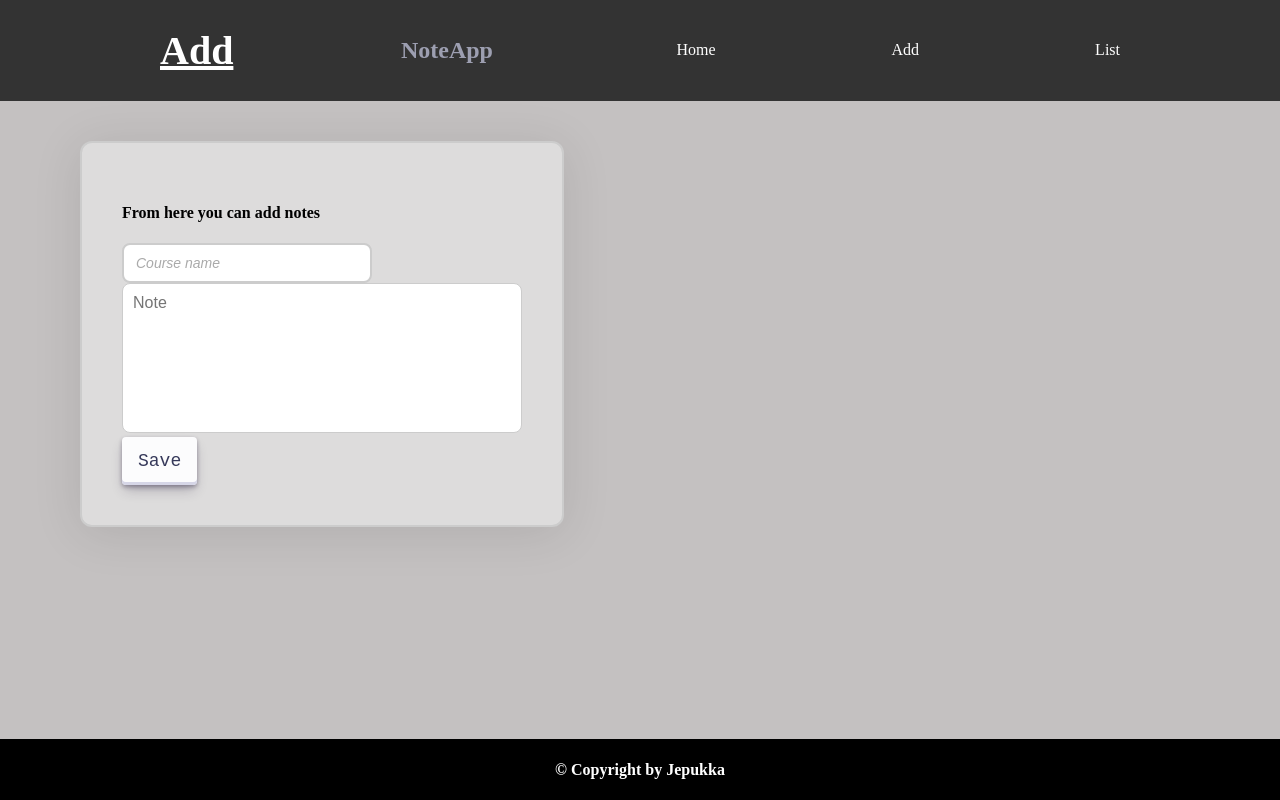
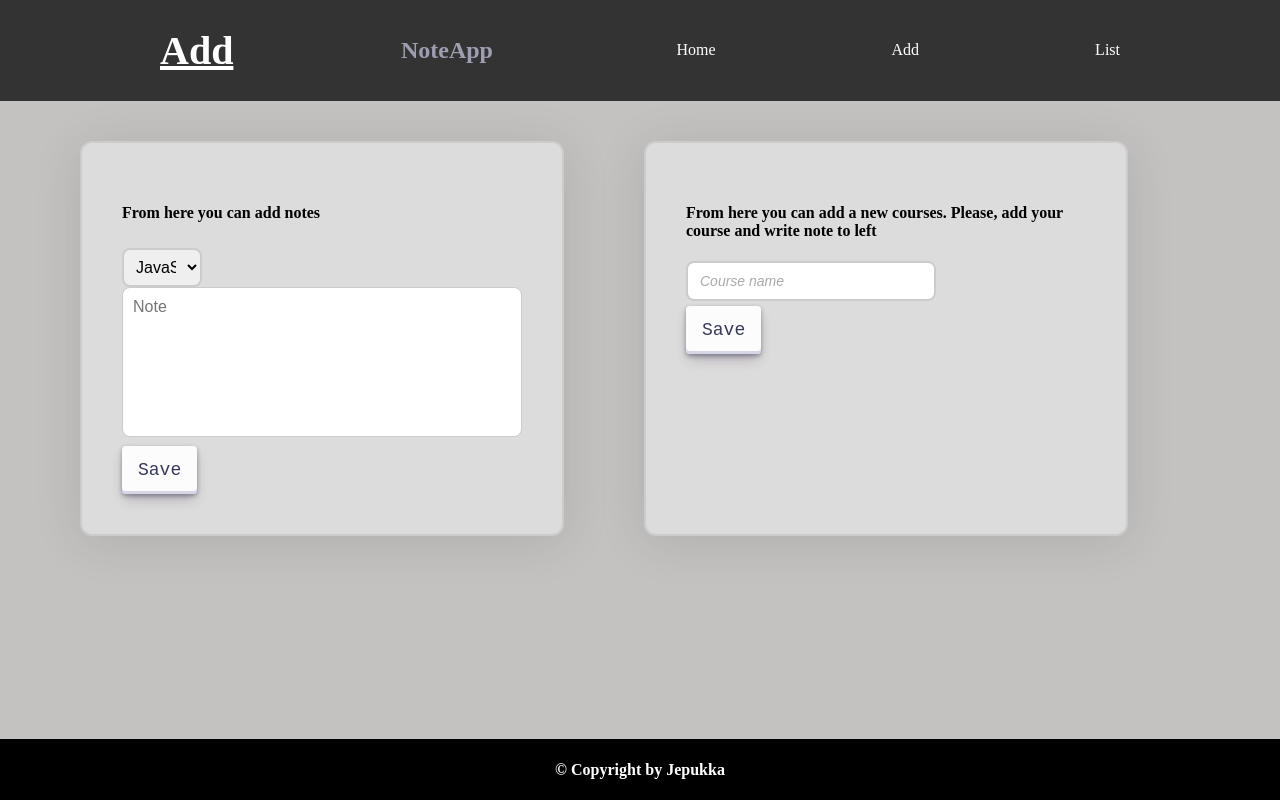
Before and after one commit to JesseHalme/Frontend-2024, a React (Vite) app in the folder vite-project/: page /add in a window 1280 px wide. Built offline with nearby package versions, Linux system fonts and the light colour scheme.

Commit message:
hard step is going now... trying get api to work

```diff
--- a/vite-project/src/MyCourse.jsx
+++ b/vite-project/src/MyCourse.jsx
@@ -1,6 +1,8 @@
+import React, { useState } from "react";
+import Dropdown from "./components/dropdown";
+import PrefefinedNotes from "./courcsenotes/PrefefinedNotes";
 import Note from "./Note";
-import PrefefinedNotes from "./courcsenotes/PrefefinedNotes";
-import { useState } from "react";
+import ApiNotes from "./courcsenotes/ApiNotes";
 
 function MyCourse() {
     const peeps = PrefefinedNotes((state) => state.peeps);
@@ -10,32 +12,26 @@ function MyCourse() {
         setSelectedCourse(e.target.value);
     };
 
+    const courseNames = peeps.map(peep => peep.coursename);
+
     return (
         <div className="saved_notes">
             <div id="text_savednotes">
-            <h1>Saved Notes</h1>
+                <h1>Saved Notes</h1>
             </div>
             <div id="line"></div>
 
-            <select id="dropdown" value={selectedCourse} onChange={CourseChange}>
-                {peeps.map((peep, i) => (
-                    <option key={i} value={peep.coursename}>
-                        {peep.coursename}
-                    </option>
-                ))}
-            </select>
+            <div id="ApiDiv">
+                <Dropdown
+                    options={courseNames}
+                    selectedValue={selectedCourse}
+                    onChange={CourseChange}
+                />
 
-            <ul>
-                {
-                    peeps.map((peep, i) => {
-                        return (
-                            <Note key={i} coursename={peep.coursename} script={peep.script} />
-                        );
-                    })
-                }
-            </ul>
+                <ApiNotes />
+            </div>
+
         </div>
-
     );
 }
 
--- a/vite-project/src/NoteCreator.jsx
+++ b/vite-project/src/NoteCreator.jsx
@@ -1,36 +1,59 @@
-import { useState } from "react";
-import PrefefinedNotes from "./courcsenotes/PrefefinedNotes";
+import React, { useState } from "react";
+import Dropdown from "./components/dropdown";
+import PrefefinedNotes, { CourseId } from "./courcsenotes/PrefefinedNotes";
+import TimeStamp from "./components/Timestamp";
+import ApiNotes from "./courcsenotes/ApiNotes";
+
 
 function NoteCreator() {
     const [coursename, setCourseName] = useState("");
     const [note, setNote] = useState("");
+
+    const peeps = PrefefinedNotes((state) => state.peeps);
     const saveNote = PrefefinedNotes((state) => state.saveNote);
 
-    const Save = () => {
 
-        if (coursename.length < 1 || note.length < 1) {
-            alert("MUST BE AT LEAST 1 CHARACTER");
+    const SaveNote = () => {
+        if (note.length < 1) {
+            alert("Note can't be empty");
+        } else {
+            const n = { id: TimeStamp(), script: note, timestamp: new Date().toISOString() };
+            setNote("");
+            saveNote(n);
+            console.log(`New Note TimeStamp is: ${n.id}`);
         }
-        else {
-            const n = { coursename, script: note };
+    };
+
+    const SaveCourse = () => {
+        const courses = PrefefinedNotes.getState().peeps;
+
+        if (coursename.length < 1) {
+            alert("Course name can't be empty");
+        }
+        else if (courses.some(course => course.coursename.toLowerCase() === coursename.toLowerCase())) {
+            alert(`Course '${coursename}' already exists!`);
+        } else {
+            const n = { id: CourseId(), coursename, script: note };
             setCourseName("");
             setNote("");
 
             saveNote(n);
-            alert(`Course ${coursename} added and it ID is...`);
+            alert(`Course ${coursename} added and it ID is ${n.id}`);
         }
     };
 
+    const courseNames = PrefefinedNotes((state) => state.peeps).map(peep => peep.coursename);
+
     return (
+        <div id="add_container">
 
-        <div className="note_container">
+
+            <div id="note_container">
                 <h4>From here you can add notes</h4>
-            <input
-                id="course_input"
-                type="text"
-                value={coursename}
+                <Dropdown
+                    options={courseNames}
+                    selectedValue={coursename}
                     onChange={(e) => setCourseName(e.target.value)}
-                placeholder="Course name"
                 />
                 <textarea
                     id="note_input"
@@ -39,7 +62,22 @@ function NoteCreator() {
                     onChange={(e) => setNote(e.target.value)}
                     placeholder="Note"
                 />
-            <button id="save_button" onClick={Save}>Save</button>
+                <button className="button" onClick={SaveNote}>Save</button>
+
+
+            </div>
+            <div id="course_container">
+                <h4>From here you can add a new courses. Please, add your course and write note to left</h4>
+                <input
+                    id="course_input"
+                    type="text"
+                    value={coursename}
+                    onChange={(e) => setCourseName(e.target.value)}
+                    placeholder="Course name"
+                />
+                <br />
+                <button className="button" onClick={SaveCourse}>Save</button>
+            </div>
         </div>
     );
 }
--- /dev/null
+++ b/vite-project/src/components/Timestamp.jsx
@@ -0,0 +1,19 @@
+import React from "react";
+
+    const TimeStamp = ({ timestamp }) => {
+    const date = new Date(timestamp);
+    const year = date.getFullYear();
+    const month = String(date.getMonth() + 1).padStart(2, '0');
+    const day = String(date.getDate()).padStart(2, '0');
+    const hours = String(date.getHours()).padStart(2, '0');
+    const minutes = String(date.getMinutes()).padStart(2, '0');
+    const seconds = String(date.getSeconds()).padStart(2, '0');
+
+    return (
+        <span>
+            {`${year}-${month}-${day}T${hours}:${minutes}:${seconds}`}
+        </span>
+    );
+};
+
+export default TimeStamp;
--- /dev/null
+++ b/vite-project/src/components/dropdown.jsx
@@ -0,0 +1,20 @@
+import React from "react";
+import PrefefinedNotes from "../courcsenotes/PrefefinedNotes";
+
+function Dropdown({ options, selectedValue, onChange }) {
+
+    return (
+        <select className="dropdown"
+            value={selectedValue}
+            onChange={onChange}
+        >
+            {options.map((option, index) => (
+                <option key={index} value={option}>
+                    {option}
+                </option>
+            ))}
+        </select>
+    );
+}
+
+export default Dropdown;
--- /dev/null
+++ b/vite-project/src/courcsenotes/ApiNotes.jsx
@@ -0,0 +1,48 @@
+import React, { useState } from "react";
+
+const ApiNotes = () => {
+    const [searchnote, setSearchnote] = useState([]);
+
+    // Fetch Data Function
+    async function fetchData() {
+        const noteURL = "https://luentomuistiinpano-api.netlify.app/.netlify/functions/notes";
+        let noteResponse = await fetch(noteURL);
+        let noteJson = await noteResponse.json();
+        console.log(noteJson);
+
+        let noteValue = noteJson.map(note => note.name); // Tässä oletetaan, että 'name' on yksittäisen muistiinpanon nimi.
+        setSearchnote(noteValue);
+
+    }
+
+    const clickHandler = () => {
+        console.log("Back to work");
+        fetchData();
+    };
+
+    const deleteNote = (oldnote) => {
+        console.log(oldnote);
+        let new_note = searchnote.filter((j) => j !== oldnote);
+        setSearchnote(new_note);
+
+    };
+
+    return (
+        <div>
+            <button className="button" onClick={clickHandler}>Fetch Note</button>
+            <ul>
+                {searchnote.map((oldnote, i) => {
+                    return (
+                        <li key={i}>
+                            {oldnote}
+                            <button className="button" onClick={() => deleteNote(oldnote)}>Delete</button>
+                        </li>
+                    );
+
+                })}
+            </ul>
+        </div>
+    );
+};
+
+export default ApiNotes;
--- a/vite-project/src/courcsenotes/PrefefinedNotes.js
+++ b/vite-project/src/courcsenotes/PrefefinedNotes.js
@@ -1,10 +1,14 @@
 import { create } from "zustand";
+
+let nextCourseId = 0;
+export const CourseId = () => {
+    return nextCourseId++;
+};
 
 const PrefefinedNotes = create((set) => ({
     peeps: [
-        { coursename: "JavaScript", script: "JavaScript is funny language" },
-        { coursename: "JavaScript", script: " *Next day* JavaScript is not fun today" },
-        { coursename: "Programming 1", script: "Now I know, how to for loop working in c#!" },
+        { id: CourseId(), coursename: "JavaScript", script: "JavaScript is funny language" },
+        { id: CourseId(), coursename: "Programming 1", script: "Now I know, how to for loop working in c#!" },
     ],
     saveNote: (n) => set((state) => ({ peeps: [...state.peeps, n] })),
 
--- a/vite-project/src/index.css
+++ b/vite-project/src/index.css
@@ -61,7 +61,11 @@ li a:hover {
   height: 70vh;
 }
 
-.note_container {
+#add_container {
+  display: flex;
+}
+
+#note_container {
   margin-top: 5vh;
   margin-left: 10vh;
   width: 50vh;
@@ -71,6 +75,18 @@ li a:hover {
   background-color: #dddcdc;
   box-shadow: 0 6px 50px rgba(0, 0, 0, 0.1);
 }
+
+#course_container {
+  margin-top: 5vh;
+  margin-left: 10vh;
+  width: 50vh;
+  padding: 5vh;
+  border: 2px solid #cccccc;
+  border-radius: 12px;
+  background-color: #dddcdc;
+  box-shadow: 0 6px 50px rgba(0, 0, 0, 0.1);
+}
+
 
 
 #course_input {
@@ -131,9 +147,9 @@ li a:hover {
   box-shadow: 0 0 5px rgba(83, 91, 242, 0.5);
 }
 
-#save_button {
+.button {
+  margin-top: 5px;
   align-items: center;
-  appearance: none;
   background-color: #FCFCFD;
   border-radius: 4px;
   border-width: 0;
@@ -144,30 +160,21 @@ li a:hover {
   display: inline-flex;
   font-family: "JetBrains Mono", monospace;
   height: 48px;
-  justify-content: center;
-  line-height: 1;
-  list-style: none;
-  overflow: hidden;
-  padding-left: 16px;
-  padding-right: 16px;
-  position: relative;
-  text-align: left;
-  text-decoration: none;
-  transition: box-shadow .15s, transform .15s;
-  user-select: none;
-  -webkit-user-select: none;
-  touch-action: manipulation;
-  white-space: nowrap;
-  will-change: box-shadow, transform;
+  padding: 16px;
   font-size: 18px;
 }
 
-#save_button:focus {
+.button:focus {
   box-shadow: #D6D6E7 0 0 0 1.5px inset, rgba(45, 35, 66, 0.4) 0 2px 4px, rgba(45, 35, 66, 0.3) 0 7px 13px -3px, #D6D6E7 0 -3px 0 inset;
 }
 
-#save_button:hover {
+.button:hover {
   box-shadow: rgba(45, 35, 66, 0.4) 0 4px 8px, rgba(45, 35, 66, 0.3) 0 7px 13px -3px, #D6D6E7 0 -3px 0 inset;
+}
+
+#ApiDiv{
+  display: flex;
+  justify-content: space-between;
 }
 
 /*LIST*/
@@ -188,7 +195,7 @@ li a:hover {
   border-bottom: 1px solid #818181;
 }
 
-#dropdown {
+.dropdown {
   width: 20%;
   margin-top: 5px;
   padding: 8px;
```
Lines whose indentation alone changed are shown as unchanged.
